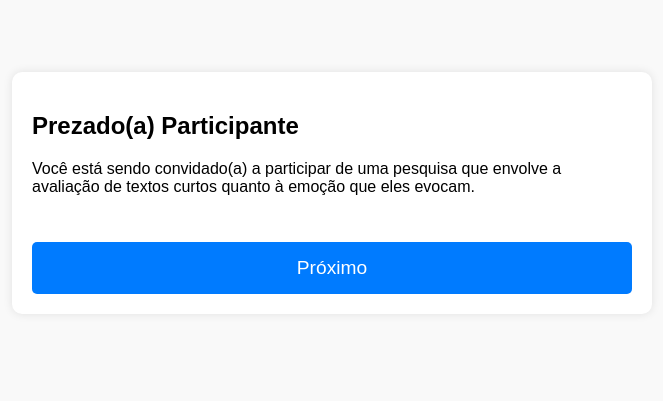
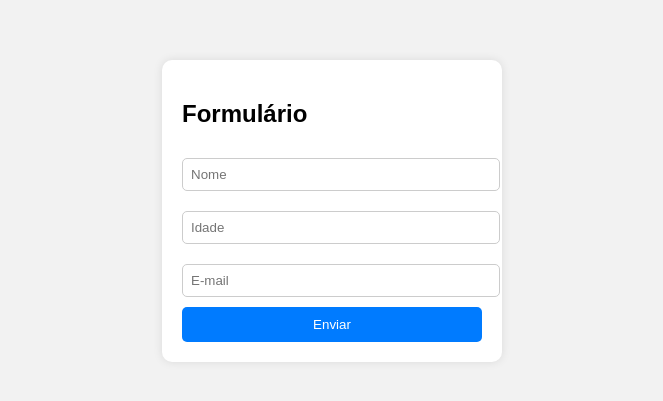
Before and after one commit to willamymatosds/valenciaemocional, a plain HTML site: page index.html in a window 1280 px wide. Shown: the part 197-598 px from the top of the page, without its empty margins (308-971 px from the left). Drawn offline with Linux system fonts and the light colour scheme.

Commit message:
Update index.html

```diff
--- a/index.html
+++ b/index.html
@@ -3,143 +3,106 @@
 <head>
     <meta charset="UTF-8">
     <meta name="viewport" content="width=device-width, initial-scale=1.0">
-    <title>Pesquisa de Avaliação de Emoção</title>
+    <title>Formulário de Pesquisa</title>
     <script type="module">
         // Importando Firebase
         import { initializeApp } from "https://www.gstatic.com/firebasejs/9.6.1/firebase-app.js";
         import { getFirestore, collection, addDoc, serverTimestamp } from "https://www.gstatic.com/firebasejs/9.6.1/firebase-firestore.js";
 
-        // Configuração do Firebase
+        // Configuração do Firebase (substitua pelos seus dados)
         const firebaseConfig = {
-            apiKey: "AIzaSyDGPia3kme9jK1XZlZgCE3Q2bCQMILVd7g",
-            authDomain: "valenciaemocional.firebaseapp.com",
-            projectId: "valenciaemocional",
-            storageBucket: "valenciaemocional.firebasestorage.app",
-            messagingSenderId: "285922726127",
-            appId: "1:285922726127:web:a45659a008a6a0a1c88b1a",
-            measurementId: "G-WNKP3VKNDW"
+            apiKey: "AIzaSyCVTpT7wM3iuqOOuVdB415ZCULuU-yPSOg",
+            authDomain: "formulario-1703f.firebaseapp.com",
+            projectId: "formulario-1703f",
+            storageBucket: "formulario-1703f.appspot.com",
+            messagingSenderId: "744954577389",
+            appId: "1:744954577389:web:ff4edb902f872c222567e4",
+            measurementId: "G-ZBDYJ1DKWV"
         };
 
         // Inicializando Firebase
         const app = initializeApp(firebaseConfig);
         const db = getFirestore(app);
 
-        // Função para enviar os dados para o Firestore
+        // Função para enviar os dados ao Firestore
         async function enviarDados() {
+            const nome = document.getElementById("nome").value;
             const idade = document.getElementById("idade").value;
-            const genero = document.getElementById("genero").value;
-            const escolaridade = document.getElementById("escolaridade").value;
-            const valencia = document.getElementById("valencia").value;
+            const email = document.getElementById("email").value;
 
-            if (!idade || !genero || !escolaridade || !valencia) {
-                alert("Por favor, preencha todos os campos antes de enviar.");
+            if (!nome || !idade || !email) {
+                alert("Por favor, preencha todos os campos.");
                 return;
             }
 
             try {
+                // Adicionando os dados na coleção "respostas"
                 await addDoc(collection(db, "respostas"), {
+                    nome: nome,
                     idade: parseInt(idade),
-                    genero: genero,
-                    escolaridade: escolaridade,
-                    valencia: parseFloat(valencia),
+                    email: email,
                     timestamp: serverTimestamp()
                 });
 
-                alert("Resposta enviada com sucesso!");
+                alert("Dados enviados com sucesso!");
+                document.getElementById("formulario").reset();
             } catch (error) {
                 console.error("Erro ao enviar os dados:", error);
-                alert("Houve um erro ao enviar os dados.");
+                alert("Erro ao enviar os dados. Verifique o console para mais detalhes.");
             }
         }
 
+        // Tornar a função global para o botão chamar
         window.enviarDados = enviarDados;
     </script>
     <style>
         body {
             font-family: Arial, sans-serif;
-            background-color: #f9f9f9;
-            margin: 0;
-            padding: 0;
-            height: 100vh;
+            background-color: #f2f2f2;
             display: flex;
             justify-content: center;
             align-items: center;
-            flex-direction: column;
+            height: 100vh;
         }
-        .form-section {
-            width: 100%;
-            max-width: 600px;
-            background-color: #fff;
+        .container {
+            background: white;
             padding: 20px;
             border-radius: 10px;
             box-shadow: 0 0 10px rgba(0, 0, 0, 0.1);
-            margin-bottom: 20px;
-            display: none;
+            width: 300px;
         }
-        .form-section.active {
-            display: block;
+        input {
+            width: 100%;
+            padding: 8px;
+            margin: 10px 0;
+            border: 1px solid #ccc;
+            border-radius: 5px;
         }
-        .button {
+        button {
             width: 100%;
-            padding: 15px;
-            font-size: 1.2em;
+            padding: 10px;
             background-color: #007BFF;
             color: white;
             border: none;
             border-radius: 5px;
             cursor: pointer;
-            margin-top: 30px;
         }
-        .button:hover {
+        button:hover {
             background-color: #0056b3;
         }
     </style>
 </head>
 <body>
-    <div class="form-section active" id="page1">
-        <h2>Prezado(a) Participante</h2>
-        <p>Você está sendo convidado(a) a participar de uma pesquisa que envolve a avaliação de textos curtos quanto à emoção que eles evocam.</p>
-        <button class="button" onclick="nextPage(2)">Próximo</button>
-    </div>
 
-    <div class="form-section" id="page2">
-        <h2>Dados Demográficos</h2>
-        <form onsubmit="event.preventDefault(); nextPage(3);">
-            <label for="idade">Qual a sua idade?</label>
-            <input type="number" id="idade" name="idade" required><br>
-            <label for="genero">Gênero:</label>
-            <select id="genero" name="genero">
-                <option value="masculino">Masculino</option>
-                <option value="feminino">Feminino</option>
-                <option value="prefiro_nao_informar">Prefiro não informar</option>
-            </select><br>
-            <label for="escolaridade">Escolaridade:</label>
-            <select id="escolaridade" name="escolaridade">
-                <option value="ensino_medio_completo">Ensino Médio Completo</option>
-                <option value="ensino_superior_incompleto">Ensino Superior Incompleto</option>
-                <option value="ensino_superior_completo">Ensino Superior Completo</option>
-                <option value="pos_graduacao">Pós-Graduação</option>
-            </select><br>
-            <button class="button">Próximo</button>
-        </form>
-    </div>
+<div class="container">
+    <h2>Formulário</h2>
+    <form id="formulario" onsubmit="event.preventDefault(); enviarDados();">
+        <input type="text" id="nome" placeholder="Nome">
+        <input type="number" id="idade" placeholder="Idade">
+        <input type="email" id="email" placeholder="E-mail">
+        <button type="submit">Enviar</button>
+    </form>
+</div>
 
-    <div class="form-section" id="page3">
-        <h2>Avaliação de Texto</h2>
-        <p>Hoje, me despedi de uma pessoa muito importante na minha vida...</p>
-        <h3>Como você avalia a emoção evocada por este texto?</h3>
-        <input type="range" min="0" max="10" step="0.1" class="slider" id="valencia" value="5">
-        <button class="button" onclick="enviarDados()">Enviar</button>
-    </div>
-
-    <script>
-        let currentPage = 1;
-
-        function nextPage(pageNumber) {
-            document.getElementById(`page${currentPage}`).classList.remove('active');
-            document.getElementById(`page${pageNumber}`).classList.add('active');
-            currentPage = pageNumber;
-        }
-    </script>
 </body>
 </html>
```
